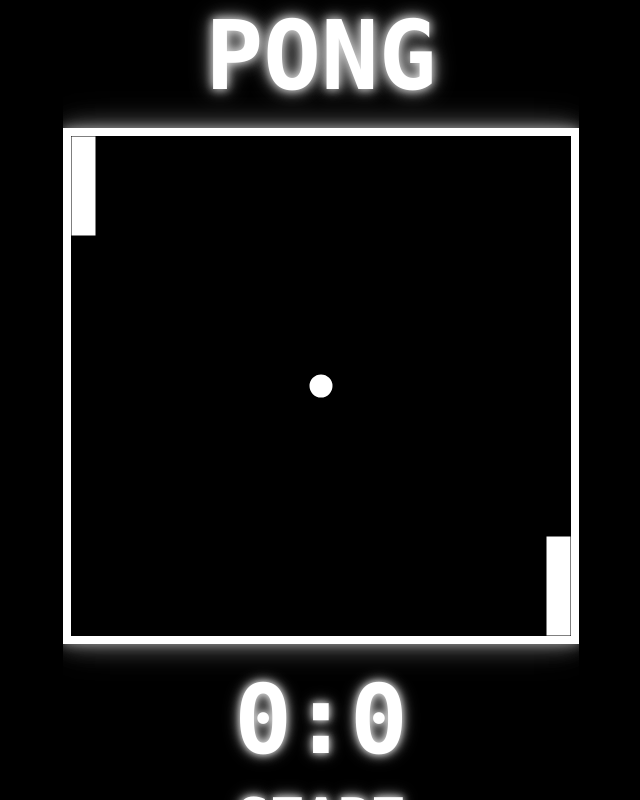
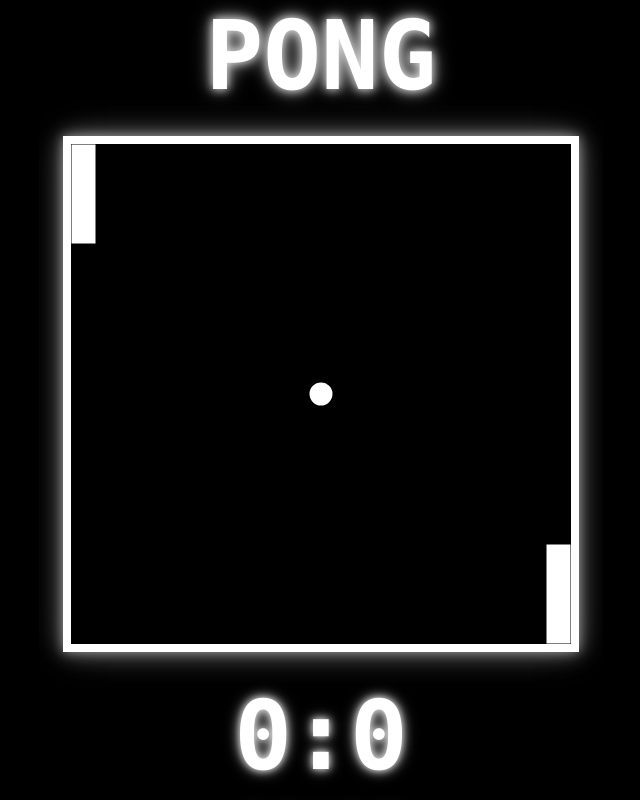
Before and after one commit to gilmerperez/pong-game, a plain HTML site: page index.html in a window 1280 px wide. Shown: the whole page, without its empty margins (319-959 px from the left). Drawn offline with Linux system fonts and the light colour scheme.

Commit message:
Added more space for glow effect

```diff
--- a/assets/css/style.css
+++ b/assets/css/style.css
@@ -23,7 +23,6 @@ body {
 h1 {
   padding: 0 20px;
   font-size: 6rem;
-  margin-bottom: 1rem;
   text-shadow: 0 0 8px rgba(255, 255, 255, 0.6),
     0 0 12px rgba(255, 255, 255, 0.5), 0 0 18px rgba(255, 255, 255, 0.4),
     0 0 24px rgba(255, 255, 255, 0.3);
@@ -31,6 +30,7 @@ h1 {
 
 #gameBoard {
   cursor: pointer;
+  margin: 1.5rem;
   border: 8px solid white;
   box-shadow: 0 0 10px rgba(255, 255, 255, 0.4),
     0 0 20px rgba(255, 255, 255, 0.3), 0 0 30px rgba(255, 255, 255, 0.2),
@@ -40,7 +40,6 @@ h1 {
 #scoreText {
   padding: 0 20px;
   font-size: 6rem;
-  margin-top: 1rem;
   text-shadow: 0 0 6px rgba(255, 255, 255, 0.6),
     0 0 10px rgba(255, 255, 255, 0.5), 0 0 14px rgba(255, 255, 255, 0.4),
     0 0 18px rgba(255, 255, 255, 0.3);
```
Also changed, not shown: assets/images/sc.jpg.
